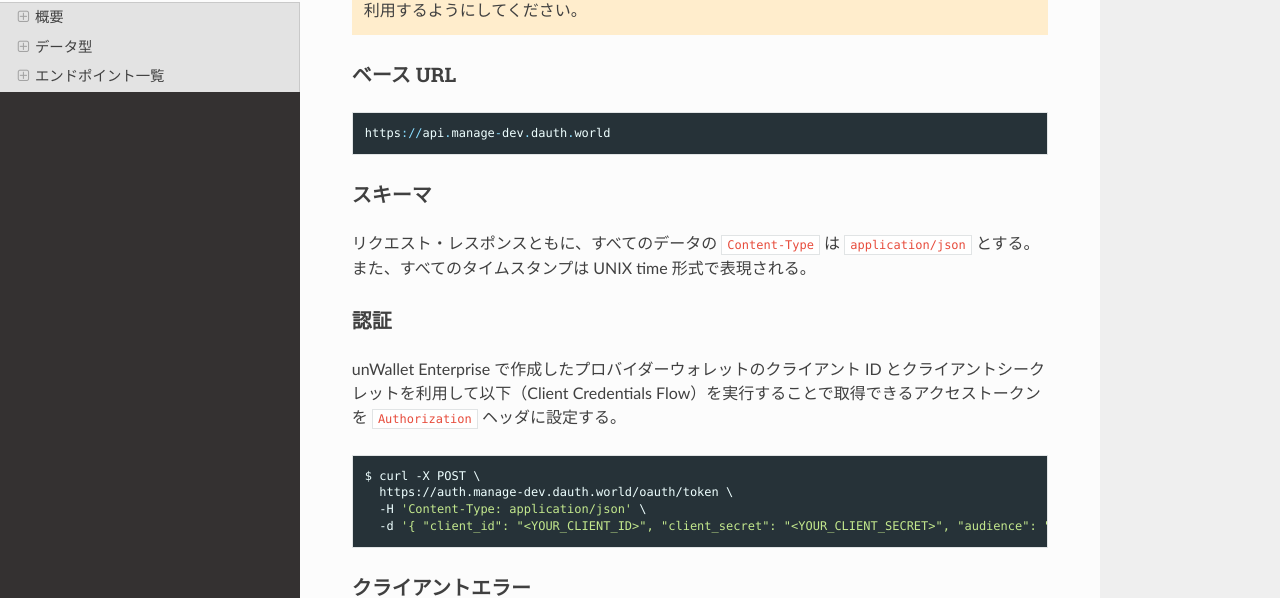
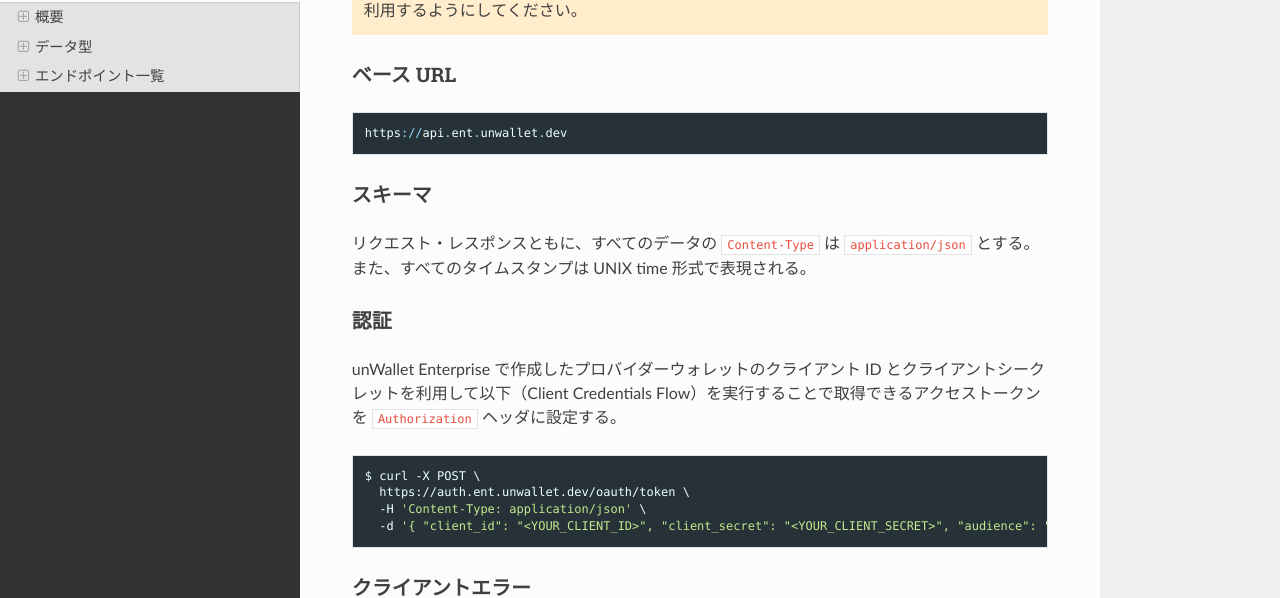
Before and after one commit to SIVIRA/unwallet-ent-dev-documents, a Sphinx documentation site: the page built from docs/source/unwallet-ent-api.rst, in a window 1280 px wide and 900 px high, scrolled down 303 px. Shown: the part 134-732 px from the top of the window. Built offline with Sphinx 7.4.7 and the Read the Docs theme 2.0.0, drawn with Linux system fonts in a browser that asks for light colours; some of the changed lines change nothing that is shown.

Commit message:
update domains

```diff
--- a/docs/source/unwallet-ent-api.rst
+++ b/docs/source/unwallet-ent-api.rst
@@ -16,7 +16,7 @@
 
 .. code-block::
 
-    https://api.manage-dev.dauth.world
+    https://api.ent.unwallet.dev
 
 スキーマ
 --------
@@ -33,9 +33,9 @@
 .. code-block:: sh
 
     $ curl -X POST \
-      https://auth.manage-dev.dauth.world/oauth/token \
+      https://auth.ent.unwallet.dev/oauth/token \
       -H 'Content-Type: application/json' \
-      -d '{ "client_id": "<YOUR_CLIENT_ID>", "client_secret": "<YOUR_CLIENT_SECRET>", "audience": "https://api.manage-dev.dauth.world", "grant_type": "client_credentials" }'
+      -d '{ "client_id": "<YOUR_CLIENT_ID>", "client_secret": "<YOUR_CLIENT_SECRET>", "audience": "https://api.ent.unwallet.dev", "grant_type": "client_credentials" }'
 
 クライアントエラー
 ------------------
```
